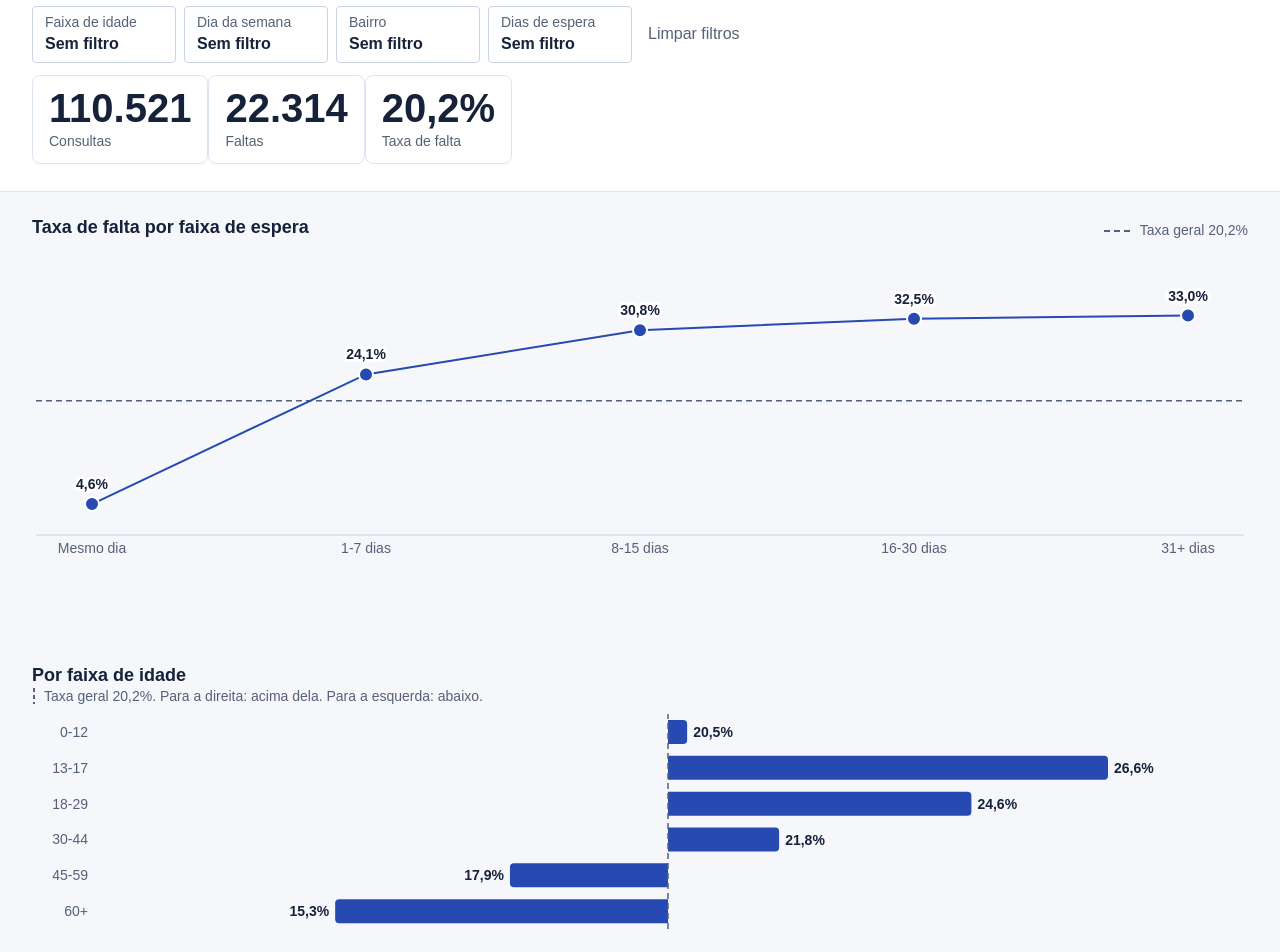
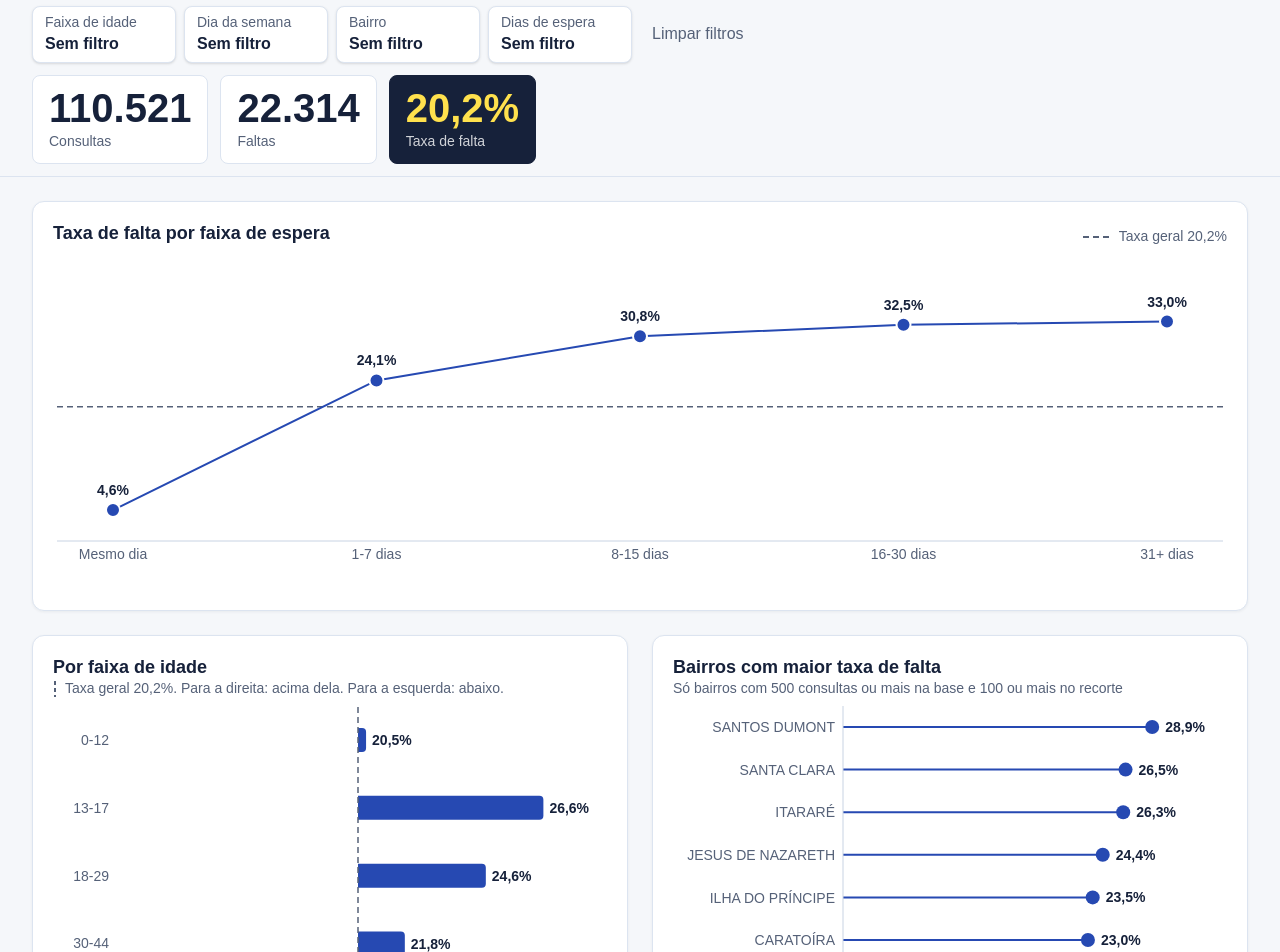
Before and after one commit to cauedev30/analise-no-show-consultas, a Next.js app in the folder dashboard/: page / in a window 1280 px wide. Shown: the part 100-1052 px from the top of the page. Built offline with nearby package versions, Linux system fonts and the light colour scheme; a web font is replaced by a local one.

Commit message:
Põe a visão geral em cartões de painel

```diff
--- a/dashboard/components/Filtros.tsx
+++ b/dashboard/components/Filtros.tsx
@@ -32,7 +32,7 @@ export function Filtros({ ordem, filtros, onChange }: Props) {
         type="button"
         onClick={() => onChange(SEM_FILTROS)}
         disabled={!algumAtivo}
-        className="cursor-pointer px-2 py-2 text-corpo underline underline-offset-4 enabled:hover:bg-neutro disabled:cursor-default disabled:text-texto-2 disabled:no-underline"
+        className="cursor-pointer rounded-lg px-3 py-2 text-corpo underline underline-offset-4 enabled:hover:bg-neutro disabled:cursor-default disabled:text-texto-2 disabled:no-underline"
       >
         Limpar filtros
       </button>
--- a/dashboard/components/SeletorMultiplo.tsx
+++ b/dashboard/components/SeletorMultiplo.tsx
@@ -98,8 +98,8 @@ export function SeletorMultiplo({ rotulo, opcoes, selecionados, onChange, comBus
         aria-controls={aberto ? idLista : undefined}
         onClick={() => (aberto ? fechar(false) : setAberto(true))}
         className={
-          "flex min-w-36 max-w-60 cursor-pointer flex-col rounded border px-3 py-1.5 text-left hover:bg-neutro " +
-          (selecionados.length > 0 ? "border-texto" : "border-eixo")
+          "flex min-w-36 max-w-60 cursor-pointer flex-col rounded-lg border bg-fundo px-3 py-1.5 text-left shadow-sm hover:bg-neutro " +
+          (selecionados.length > 0 ? "border-texto" : "border-grade")
         }
       >
         <span className="text-rotulo text-texto-2">{rotulo}</span>
@@ -112,7 +112,7 @@ export function SeletorMultiplo({ rotulo, opcoes, selecionados, onChange, comBus
           role="group"
           aria-label={rotulo}
           onMouseDown={aoApertarNaLista}
-          className="absolute left-0 top-full z-20 mt-1 w-64 rounded border border-texto bg-fundo p-2"
+          className="absolute left-0 top-full z-20 mt-1 w-64 rounded-lg border border-grade bg-fundo p-2 shadow-lg"
         >
           {comBusca && (
             <input
@@ -122,7 +122,7 @@ export function SeletorMultiplo({ rotulo, opcoes, selecionados, onChange, comBus
               onChange={(e) => setBusca(e.target.value)}
               placeholder={textoBusca}
               aria-label={`Buscar em ${rotulo.toLowerCase()}`}
-              className="mb-2 w-full rounded border border-eixo bg-fundo px-2 py-1.5 text-corpo"
+              className="mb-2 w-full rounded-md border border-eixo bg-fundo px-2 py-1.5 text-corpo"
             />
           )}
           <ul className="max-h-72 overflow-y-auto">
--- a/dashboard/components/VisaoGeral.tsx
+++ b/dashboard/components/VisaoGeral.tsx
@@ -25,7 +25,7 @@ interface Props {
 }
 
 /**
- * Aba 1: o recorte escolhido nos filtros, em três números (na barra fixa) e três seções, uma embaixo da outra. Cada
+ * Aba 1: o recorte escolhido nos filtros, em três números (na barra fixa) e três seções, cada uma num cartão. Cada
  * seção tem a forma do seu achado: a espera é uma progressão (linha), a idade fica acima ou abaixo da média (desvio) e
  * os bairros são um ranking (pirulito). O dia da semana fica só como filtro: a taxa quase não muda entre os dias.
  */
@@ -59,26 +59,27 @@ export function VisaoGeral({ filtros, onChange }: Props) {
       <section
         data-barra-fixa
         aria-label="Filtros e números do recorte"
-        className="relative z-30 md:sticky md:top-0 flex flex-wrap items-center justify-between gap-x-8 gap-y-3 border-b border-grade bg-fundo px-8 pb-1 pt-3"
+        className="relative z-30 flex flex-wrap items-center gap-x-6 gap-y-3 border-b border-grade bg-pagina px-6 py-3 md:sticky md:top-0 lg:px-8"
       >
         <Filtros ordem={ordem} filtros={filtros} onChange={onChange} />
-        <div>
-          <div className="flex divide-x divide-eixo">
-            <Cartao rotulo="Consultas" valor={formatarInteiro(resumo.consultas)} />
-            <Cartao rotulo="Faltas" valor={formatarInteiro(resumo.faltas)} />
-            <Cartao rotulo="Taxa de falta" valor={formatarPct(resumo.taxa)} />
-          </div>
-          {/* Sempre montado, para o leitor de tela anunciar a troca de texto e o layout não pular. */}
-          <p aria-live="polite" className="mt-1 min-h-lh text-rotulo font-bold">
-            {amostraPequena ? `Amostra pequena: menos de ${MINIMO_NO_RECORTE} consultas, a taxa oscila muito.` : ""}
-          </p>
+        <div className="flex flex-wrap gap-3">
+          <Cartao rotulo="Consultas" valor={formatarInteiro(resumo.consultas)} />
+          <Cartao rotulo="Faltas" valor={formatarInteiro(resumo.faltas)} />
+          <Cartao rotulo="Taxa de falta" valor={formatarPct(resumo.taxa)} destaque />
         </div>
+        {/* Sempre montado, para o leitor de tela anunciar a troca de texto e o layout não pular. Ocupa o resto da linha
+            dos números (e não uma linha só dele), para a barra não crescer no projetor. */}
+        <p aria-live="polite" className="min-h-lh min-w-48 flex-1 text-rotulo font-bold">
+          {amostraPequena ? `Amostra pequena: menos de ${MINIMO_NO_RECORTE} consultas, a taxa oscila muito.` : ""}
+        </p>
       </section>
 
-      {/* Uma seção por achado, na ordem da fala: o fator principal, o perfil e a pista. */}
-      <div className="flex flex-col gap-20 px-8 pt-6">
+      {/* Uma seção por achado, na ordem da fala: o fator principal, o perfil e a pista. Cada uma num cartão do painel:
+          a espera na largura toda; idade e bairros lado a lado a partir de 1280 px (com a lateral, abaixo disso o
+          ranking dos bairros fica espremido). */}
+      <div className="grid gap-6 px-6 pt-6 lg:px-8 xl:grid-cols-2">
         {/* A espera é uma progressão (quanto mais espera, mais falta): linha com pontos. */}
-        <Revelar>
+        <Revelar className="cartao max-sm:px-3 xl:col-span-2">
           {(entrada) => (
             <GraficoLinha
               className="h-[23rem]"
@@ -95,10 +96,10 @@ export function VisaoGeral({ filtros, onChange }: Props) {
         </Revelar>
 
         {/* A idade mostra quem fica acima ou abaixo da média: barras de desvio da taxa geral. */}
-        <Revelar>
+        <Revelar className="cartao max-sm:px-3">
           {(entrada) => (
             <GraficoDesvio
-              className="h-[18rem]"
+              className="h-[18rem] xl:h-[30rem]"
               titulo="Por faixa de idade"
               categorias={ordem.faixa_etaria}
               resumos={dados.porIdade}
@@ -112,7 +113,7 @@ export function VisaoGeral({ filtros, onChange }: Props) {
         </Revelar>
 
         {/* Os bairros são um ranking: pirulito (linha fina e um ponto no fim). */}
-        <Revelar>
+        <Revelar className="cartao max-sm:px-3">
           {(entrada) => (
             <GraficoBairros
               className="h-[30rem]"
```
